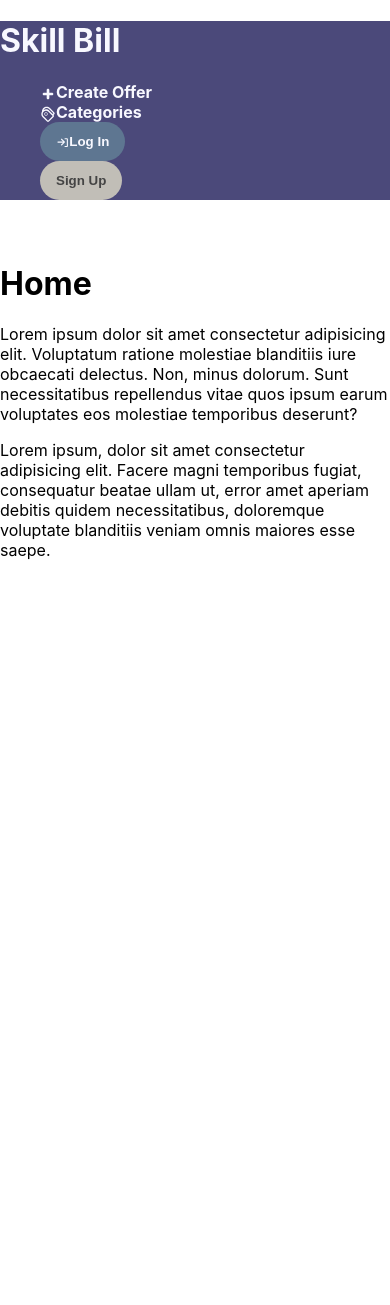
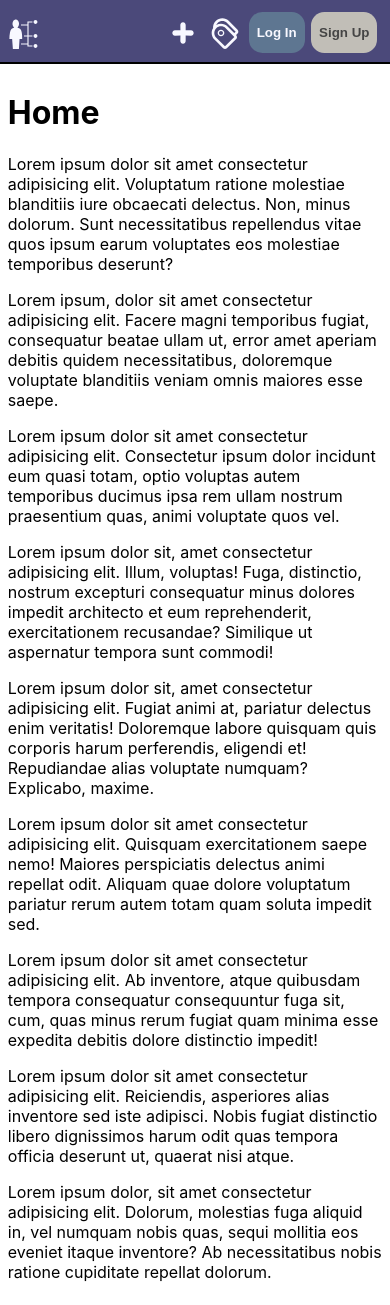
Before and after one commit to joans/teachme, a React (Create React App) app in the folder frontend/: page / in a window 390 px wide. Before the commit the page ends 844 px from the top, so only its background shows below. Built offline with nearby package versions, Linux system fonts and the light colour scheme.

Commit message:
Implement basic responsive, mobile-first design
- implement useage of vars where possible

```diff
--- a/frontend/src/App.css
+++ b/frontend/src/App.css
@@ -1,30 +1,44 @@
-:root{
-    --bg-main: #4B497A;
-    --bg-two: #5E7691;
-    --bg-three: #C1BEB7;
-    --bg-four: #E6E3D3;
+:root {
+  --bg-main: #4b497a;
+  --bg-two: #5e7691;
+  --bg-three: #c1beb7;
+  --bg-four: #e6e3d3;
   --color-main: #f8f8ff;
   --color-two: #f8f8ff;
   --color-three: #444444;
   --color-four: #444444;
+  --page-break: 820px;
+  --padding-mobile: 2%;
+  --padding-desktop-leftright: 4%;
+  --padding-desktop-above: 0.1%;
 }
 
-.color-main{
+.color-main {
   background-color: var(--bg-main);
   color: var(--color-main);
 }
 
-.color-two{
+.color-two {
   background-color: var(--bg-two);
   color: var(--color-two);
 }
 
-.color-three{
+.color-three {
   background-color: var(--bg-three);
   color: #444444;
 }
 
-.color-four{
+.color-four {
   background-color: var(--bg-four);
   color: var(--color-four);
 }
+
+.page {
+  padding: var(--padding-mobile);
+}
+
+@media all and (min-width: 820px) {
+  .page {
+    padding: var(--padding-desktop-above) var(--padding-desktop-leftright);
+  }
+}
--- a/frontend/src/App.jsx
+++ b/frontend/src/App.jsx
@@ -11,6 +11,7 @@ function App() {
   return (
     <div className="App">
       <Header />
+      <div className="page">
         <Routes>
           <Route path="/" element={<Home />} />
           <Route path="/create_offer" element={<CreateOffer />} />
@@ -18,6 +19,7 @@ function App() {
           <Route path="/signup" element={<SignUp />} />
           <Route path="*" element={<ErrorPage />} />
         </Routes>
+      </div>
     </div>
   );
 }
--- a/frontend/src/Layout/Header.jsx
+++ b/frontend/src/Layout/Header.jsx
@@ -3,7 +3,8 @@ import { Link, useNavigate } from "react-router-dom";
 import Button from "../UI/Button";
 import classes from "./Header.module.css";
 import { TiPlus, TiTags } from "react-icons/ti";
-import { CgLogIn } from "react-icons/cg"
+import { CgLogIn } from "react-icons/cg";
+import { GiSkills } from "react-icons/gi";
 
 const Header = () => {
   const navigate = useNavigate();
@@ -13,7 +14,10 @@ const Header = () => {
       <header className={`${classes.header} color-main`}>
         <div className={classes["left-side"]}>
           <h1>
-            <Link to="/">Skill Bill</Link>
+            <Link to="/">
+              <GiSkills className={classes.icon} />
+              <span className={classes.text}> Skill Bill</span>
+            </Link>
           </h1>
         </div>
         <div className={classes["right-side"]}>
@@ -21,12 +25,14 @@ const Header = () => {
             <li>
               <Link to="/create_offer">
                 <TiPlus className={classes.icon} />
-                Create Offer
+                <span className={classes.text}>Create Offer</span>
               </Link>
             </li>
             <li>
+              <Link to="/categories">
                 <TiTags className={classes.icon} />
-              <Link to="/categories">Categories</Link>
+                <span className={classes.text}>Categories</span>
+              </Link>
             </li>
             <li>
               <Button
@@ -37,7 +43,7 @@ const Header = () => {
                 variant="contained"
                 className="color-two"
               >
-                <CgLogIn className={classes.icon} />
+                {/* <CgLogIn className={classes.icon} /> */}
                 Log In
               </Button>
             </li>
--- a/frontend/src/Layout/Header.module.css
+++ b/frontend/src/Layout/Header.module.css
@@ -1,56 +1,68 @@
 /* TODO: Implement responsive design */
 
-.header{
+.header {
+  position: absolute;
   top: 0;
   left: 0;
   width: 100%;
-
+  border-bottom: 2px solid black;
+  margin: 0 0 10em 0;
+  display: flex;
+  align-items: center;
+  justify-content: space-between;
+  padding: 0 var(--padding-mobile);
+  box-sizing: border-box;
+  height: 4rem;
+  width: 100%;
+  top: 0;
+  left: 0;
 }
 
-.icon{
-    vertical-align: middle;
+.text {
+  display: none;
 }
 
-
-.right-side li{
-    list-style-type: none;
+.icon {
+  vertical-align: middle;
+  height: 2rem;
+  width: 2rem;
 }
 
-@media all and (min-width: 730px) {
-    .header{
-        position: fixed;
-        top: 0;
-        left: 0;
-        width: 100%;
-        height: 4rem;
-        display: flex;
-        justify-content: space-between;
-        align-items: center;
-        padding: 0 10%;
-        box-sizing: border-box;
-    }
-    .right-side li{
+.right-side li {
   float: left;
   height: auto;
   vertical-align: middle;
   line-height: 5rem;
+  list-style-type: none;
 }
 
-    .right-side *{
-        margin: 0 .3em;
+.right-side * {
+  margin: 0 0.1rem;
 }
 
-}
-
-
-
 /* push the content below the header down 4rem to not make the header overlap: */
-.header + *{
+.header + * {
   margin-top: 4rem;
 }
 
-a{
+a {
   text-decoration: none;
   font-weight: bold;
   color: #f8f8ff;
 }
+
+@media all and (min-width: 820px) {
+  .header {
+    position: fixed;
+    padding: 0 var(--padding-desktop-leftright);
+  }
+
+  .icon {
+    width: 1em;
+    height: 1em;
+  }
+
+  .text {
+    display: inline;
+  }
+}
--- a/frontend/src/Pages/Home.jsx
+++ b/frontend/src/Pages/Home.jsx
@@ -1,13 +1,67 @@
 import React from "react";
 
 const Home = () => {
-  return<>
-  <div>
-    <h1>Home</h1>
-    <p>Lorem ipsum dolor sit amet consectetur adipisicing elit. Voluptatum ratione molestiae blanditiis iure obcaecati delectus. Non, minus dolorum. Sunt necessitatibus repellendus vitae quos ipsum earum voluptates eos molestiae temporibus deserunt?</p>
-    <p>Lorem ipsum, dolor sit amet consectetur adipisicing elit. Facere magni temporibus fugiat, consequatur beatae ullam ut, error amet aperiam debitis quidem necessitatibus, doloremque voluptate blanditiis veniam omnis maiores esse saepe.</p>
-  </div>
-  </>;
+  return (
+    <>
+      <div>
+        <h1>Home</h1>
+        <p>
+          Lorem ipsum dolor sit amet consectetur adipisicing elit. Voluptatum
+          ratione molestiae blanditiis iure obcaecati delectus. Non, minus
+          dolorum. Sunt necessitatibus repellendus vitae quos ipsum earum
+          voluptates eos molestiae temporibus deserunt?
+        </p>
+        <p>
+          Lorem ipsum, dolor sit amet consectetur adipisicing elit. Facere magni
+          temporibus fugiat, consequatur beatae ullam ut, error amet aperiam
+          debitis quidem necessitatibus, doloremque voluptate blanditiis veniam
+          omnis maiores esse saepe.
+        </p>
+        <p>
+          Lorem ipsum dolor sit amet consectetur adipisicing elit. Consectetur
+          ipsum dolor incidunt eum quasi totam, optio voluptas autem temporibus
+          ducimus ipsa rem ullam nostrum praesentium quas, animi voluptate quos
+          vel.
+        </p>
+        <p>
+          Lorem ipsum dolor sit, amet consectetur adipisicing elit. Illum,
+          voluptas! Fuga, distinctio, nostrum excepturi consequatur minus
+          dolores impedit architecto et eum reprehenderit, exercitationem
+          recusandae? Similique ut aspernatur tempora sunt commodi!
+        </p>
+        <p>
+          Lorem ipsum dolor sit, amet consectetur adipisicing elit. Fugiat animi
+          at, pariatur delectus enim veritatis! Doloremque labore quisquam quis
+          corporis harum perferendis, eligendi et! Repudiandae alias voluptate
+          numquam? Explicabo, maxime.
+        </p>
+        <p>
+          Lorem ipsum dolor sit amet consectetur adipisicing elit. Quisquam
+          exercitationem saepe nemo! Maiores perspiciatis delectus animi
+          repellat odit. Aliquam quae dolore voluptatum pariatur rerum autem
+          totam quam soluta impedit sed.
+        </p>
+        <p>
+          Lorem ipsum dolor sit amet consectetur adipisicing elit. Ab inventore,
+          atque quibusdam tempora consequatur consequuntur fuga sit, cum, quas
+          minus rerum fugiat quam minima esse expedita debitis dolore distinctio
+          impedit!
+        </p>
+        <p>
+          Lorem ipsum dolor sit amet consectetur adipisicing elit. Reiciendis,
+          asperiores alias inventore sed iste adipisci. Nobis fugiat distinctio
+          libero dignissimos harum odit quas tempora officia deserunt ut,
+          quaerat nisi atque.
+        </p>
+        <p>
+          Lorem ipsum dolor, sit amet consectetur adipisicing elit. Dolorum,
+          molestias fuga aliquid in, vel numquam nobis quas, sequi mollitia eos
+          eveniet itaque inventore? Ab necessitatibus nobis ratione cupiditate
+          repellat dolorum.
+        </p>
+      </div>
+    </>
+  );
 };
 
 export default Home;
--- a/frontend/src/UI/Button.module.css
+++ b/frontend/src/UI/Button.module.css
@@ -1,12 +1,12 @@
-.button{
-    border-radius: 25px;
-    border: none;
-    padding: 0.75rem 1rem;
-    font-weight: bold;
-    cursor: pointer;
+.button {
+  border-radius: 1em;
+  border: none;
+  padding: 0.8rem 0.5rem;
+  font-weight: bold;
+  cursor: pointer;
 }
 
-.button:hover{
-    background: black;
-    color: #f8f8ff;
+.button:hover {
+  background: black;
+  color: #f8f8ff;
 }
```
Lines whose indentation alone changed are shown as unchanged.
